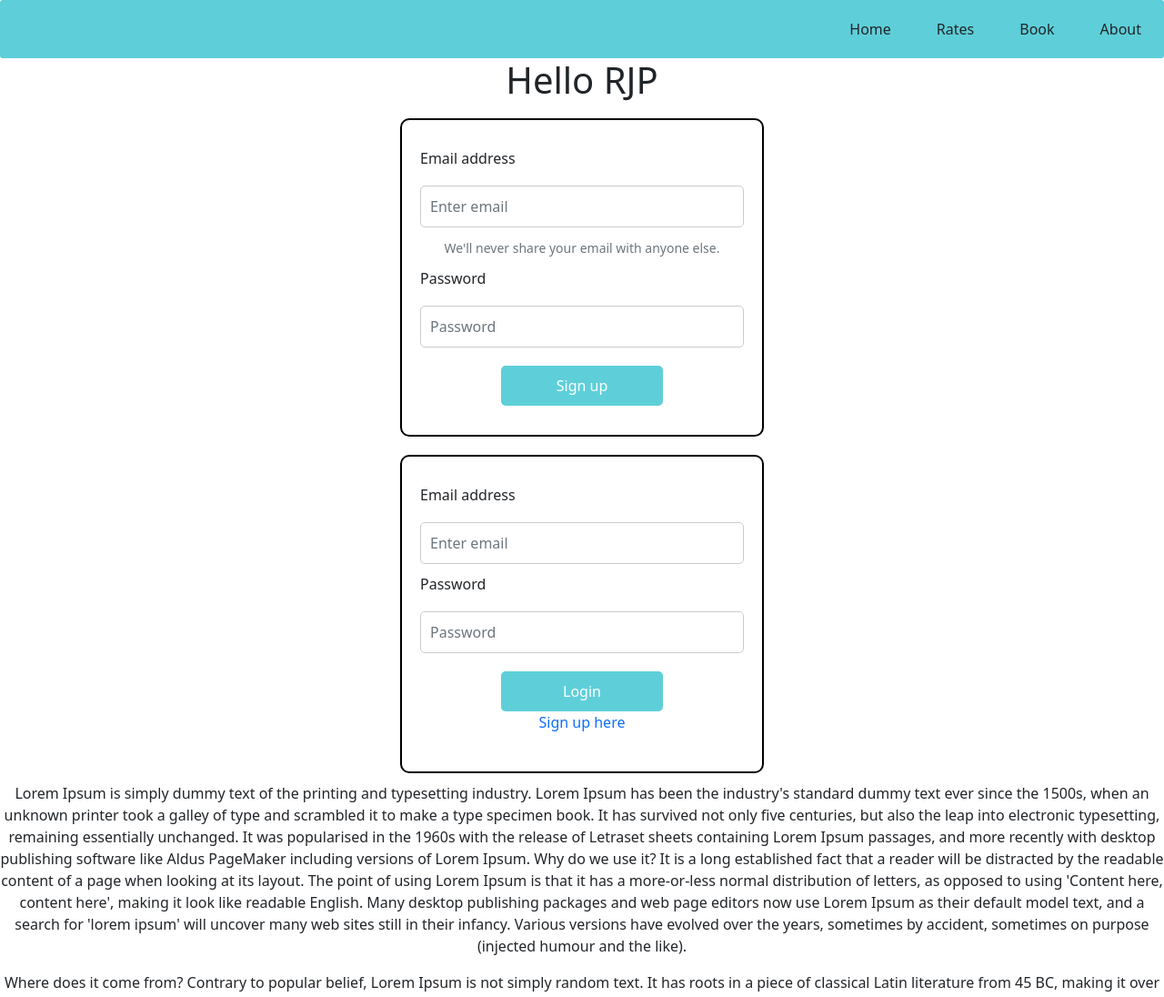
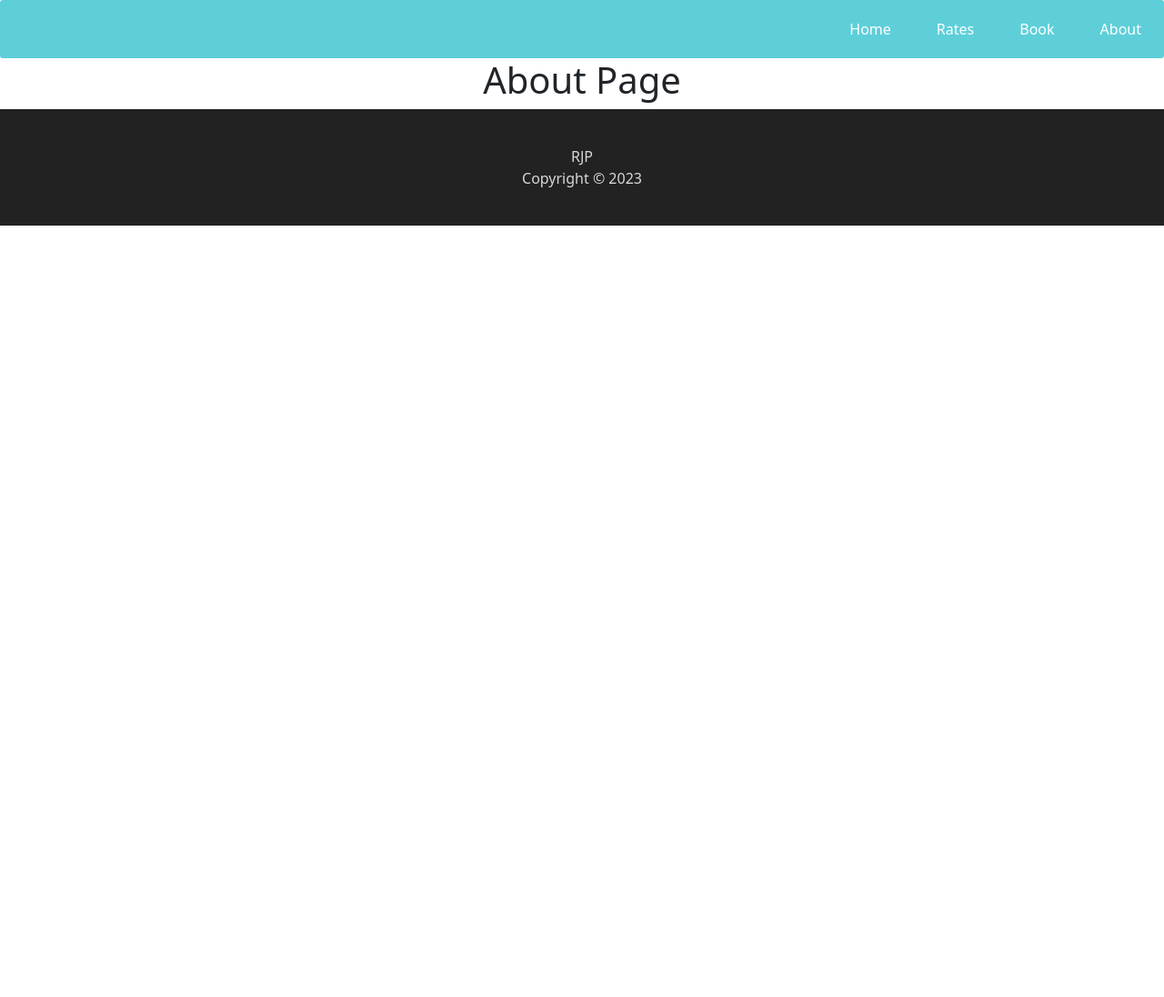
Before and after one commit to RJP-Cab302/FrontEnd, a React (Create React App) app in the folder parking-app/: page /about in a window 1280 px wide. Shown: the top 1096 px of the page at 91% size. After the commit the page ends 800 px from the top, so only its background shows below. Built offline with nearby package versions, Linux system fonts and the light colour scheme; no server answers.

Commit message:
added landing page, routing

```diff
--- a/parking-app/src/App.js
+++ b/parking-app/src/App.js
@@ -1,39 +1,24 @@
 import './App.css';
-import React, { useState, useEffect } from 'react';
+
 import Header from "./components/Header";
 import Footer from './components/Footer';
-import Signup from './components/Signup';
-import Login from './components/Login'
+import LandingPage from './pages/landingpage';
+import { BrowserRouter, Routes, Route } from "react-router-dom";
+import About from './pages/aboutpage';
 function App() {
-  const [data, setData] = useState([{}]);
 
-  useEffect(()=> {
-    fetch("/example").then(res => res.json()).then(res => setData(res)).catch(error => console.error(error))
-  }, [])
-   return (
-    <div className="App">
+  return (
+     <BrowserRouter>
+     <div className="App">
       <Header/>
-      <h1>Hello RJP</h1>
-      <h2>{data.name}</h2>
-       <h2>{data.message}</h2>
-        <Signup/>
-        <div><Login/></div>
-       <p>Lorem Ipsum is simply dummy text of the printing and typesetting industry. Lorem Ipsum has been the industry's standard dummy text ever since the 1500s, when an unknown printer took a galley of type and scrambled it to make a type specimen book. It has survived not only five centuries, but also the leap into electronic typesetting, remaining essentially unchanged. It was popularised in the 1960s with the release of Letraset sheets containing Lorem Ipsum passages, and more recently with desktop publishing software like Aldus PageMaker including versions of Lorem Ipsum.
+      <Routes>
+      <Route path="/" element={<LandingPage />} />
+      <Route path="/about" element={<About />} />
 
-Why do we use it?
-It is a long established fact that a reader will be distracted by the readable content of a page when looking at its layout. The point of using Lorem Ipsum is that it has a more-or-less normal distribution of letters, as opposed to using 'Content here, content here', making it look like readable English. Many desktop publishing packages and web page editors now use Lorem Ipsum as their default model text, and a search for 'lorem ipsum' will uncover many web sites still in their infancy. Various versions have evolved over the years, sometimes by accident, sometimes on purpose (injected humour and the like).
-
-
-</p>
-<p>Where does it come from?
-Contrary to popular belief, Lorem Ipsum is not simply random text. It has roots in a piece of classical Latin literature from 45 BC, making it over 2000 years old. Richard McClintock, a Latin professor at Hampden-Sydney College in Virginia, looked up one of the more obscure Latin words, consectetur, from a Lorem Ipsum passage, and going through the cites of the word in classical literature, discovered the undoubtable source. Lorem Ipsum comes from sections 1.10.32 and 1.10.33 of "de Finibus Bonorum et Malorum" (The Extremes of Good and Evil) by Cicero, written in 45 BC. This book is a treatise on the theory of ethics, very popular during the Renaissance. The first line of Lorem Ipsum, "Lorem ipsum dolor sit amet..", comes from a line in section 1.10.32.
-
-The standard chunk of Lorem Ipsum used since the 1500s is reproduced below for those interested. Sections 1.10.32 and 1.10.33 from "de Finibus Bonorum et Malorum" by Cicero are also reproduced in their exact original form, accompanied by English versions from the 1914 translation by H. Rackham.
-
-Where can I get some?
-There are many variations of passages of Lorem Ipsum available, but the majority have suffered alteration in some form, by injected humour, or randomised words which don't look even slightly believable. If you are going to use a passage of Lorem Ipsum, you need to be sure there isn't anything embarrassing hidden in the middle of text. All the Lorem Ipsum generators on the Internet tend to repeat predefined chunks as necessary, making this the first true generator on the Internet. It uses a dictionary of over 200 Latin words, combined with a handful of model sentence structures, to generate Lorem Ipsum which looks reasonable. The generated Lorem Ipsum is therefore always free from repetition, injected humour, or non-characteristic words etc.</p>
+      </Routes>
       <Footer/>
     </div>
+    </BrowserRouter>
   );
 }
 
--- a/parking-app/src/components/Navbar.jsx
+++ b/parking-app/src/components/Navbar.jsx
@@ -1,20 +1,21 @@
 import "./navbar.css"
+import { Link } from "react-router-dom";
 // navigation links
 export default function Navbar() {
   return (
     <nav>
       <ul>
         <li>
-           <a>Home </a>
+           <Link to="/"> Home </Link>
         </li>
         <li>
-           <a>Rates</a>
+           <Link to="/rates"> Rates </Link>
         </li>
         <li>
-           <a>Book</a>
+           <Link to="/book"> Book </Link>
         </li>
         <li>
-           <a>About</a>
+           <Link to="/about"> About </Link>
         </li>
       </ul>
     </nav>
--- /dev/null
+++ b/parking-app/src/pages/aboutpage.jsx
@@ -0,0 +1,11 @@
+import React from "react";
+
+
+export default function About() {
+  return (
+    <div>
+    <h1>About Page</h1>
+    </div>
+
+  );
+}
--- /dev/null
+++ b/parking-app/src/pages/landingpage.jsx
@@ -0,0 +1,23 @@
+import Header from "../components/Header";
+import Navbar from "../components/Navbar";
+import Footer from "../components/Footer";
+import Login from "../components/Login";
+import React, { useState, useEffect } from 'react';
+
+export default function LandingPage() {
+      const [data, setData] = useState([{}]);
+
+  useEffect(()=> {
+    fetch("/example").then(res => res.json()).then(res => setData(res)).catch(error => console.error(error))
+  }, [])
+  return (
+    <div>
+        <h1>Hello RJP</h1>
+      <h2>{data.name}</h2>
+       <h2>{data.message}</h2>
+    <h1>Sign up</h1>
+     <Login/>
+    </div>
+
+  );
+}
```
